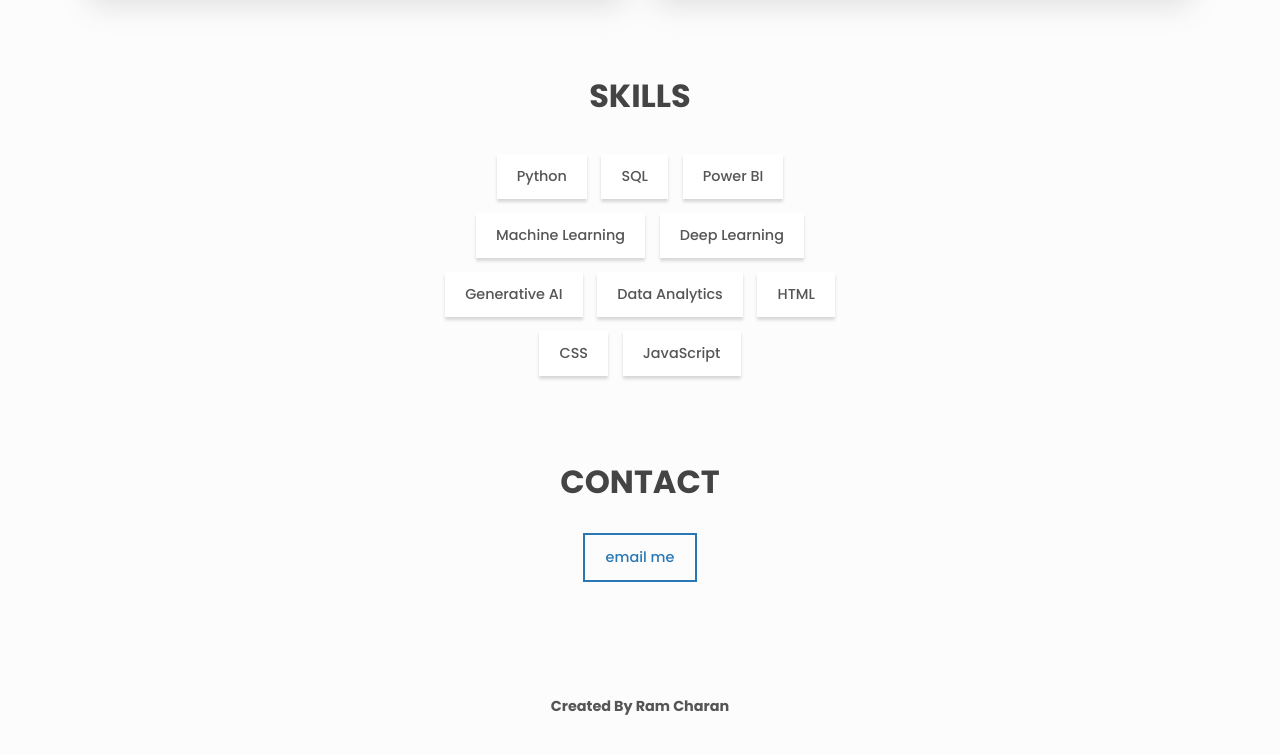
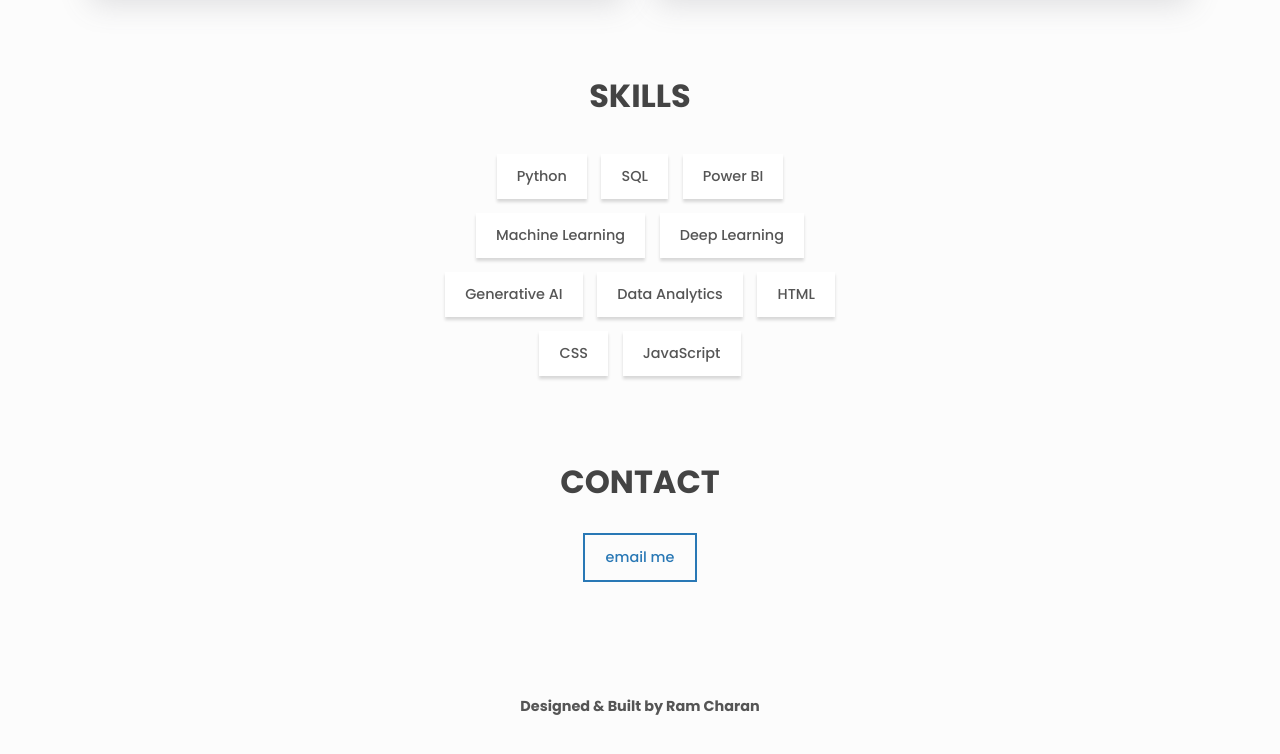
Before and after one commit to Ramcharank12/My-Portfolio-, a plain HTML site: page index.html in a window 1280 px wide. Shown: the part 1305-2059 px from the top of the page. Drawn offline with Linux system fonts and the light colour scheme.

Commit message:
footer change

```diff
--- a/index.html
+++ b/index.html
@@ -205,7 +205,7 @@
         href="https://github.com/Ramcharank12"
         class="link footer__link"
       >
-        Created By Ram Charan
+        Designed & Built by Ram Charan
       </a>
     </footer>
 
```
